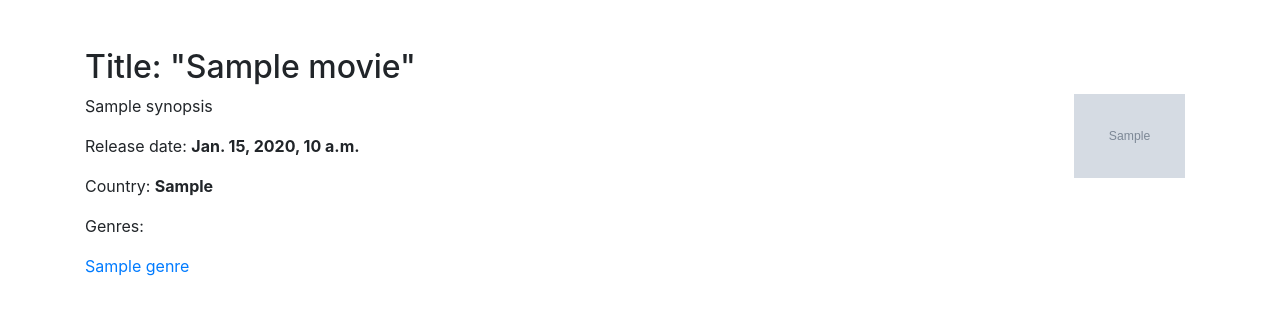
After one commit to Andrew-157/dj_training_4, a Django app: template movies/templates/movies/movie_detail.html in a window 1280 px wide. The commit adds this page. Shown: the top 325 px of the page. Run offline with Django 4.2, Linux system fonts and the light colour scheme; the template is opened without the code that fills it: most values are stand-ins (such as "Sample title", 1, 10 or a date in 2020); grey boxes marked "Sample" are stand-in pictures; some libraries are stand-ins or nearby versions.

Commit message:
MovieDetailView

```diff
--- /dev/null
+++ b/movies/templates/movies/movie_detail.html
@@ -0,0 +1,16 @@
+{% extends "movies/header.html" %}
+
+{% block content %}
+    <div class="container py-5">
+        <h2>Title: "{{movie.title}}"</h2>
+            <img src="{{ movie.poster.url }}" alt="Movie poster" style="width: 10%; float: right; margin-right: 10px;">
+            <p>{{ movie.synopsis }}</p>
+            <p>Release date: <strong>{{ movie.release_date }}</strong></p>
+            <p>Country: <strong>{{ movie.get_country_display }}</strong></p>
+            <p>Genres:</p>
+            {% for genre in movie.genres.all %}
+                <a href="{% url 'movies:movie-list' genre.slug %}">{{ genre }}</a><br>
+            {% endfor %}
+    </div>
+
+{% endblock %}
--- a/movies/urls.py
+++ b/movies/urls.py
@@ -1,6 +1,10 @@
 from django.urls import path
 from movies import views
 
+
+app_name = 'movies'
 urlpatterns = [
-    path('movies/<str:genre>/', views.MovieListView.as_view(), name='movie-list')
+    path('movies/genres/<str:genre>/',
+         views.MovieListView.as_view(), name='movie-list'),
+    path('movies/<int:pk>/', views.MovieDetailView.as_view(), name='movie-detail')
 ]
```
Also changed, not shown: movies/templates/movies/movies_by_genre.html (+5 -3 lines), movies/templates/movies/nonexistent.html (added, +24 -0 lines), movies/views.py (+12 -1 lines).
